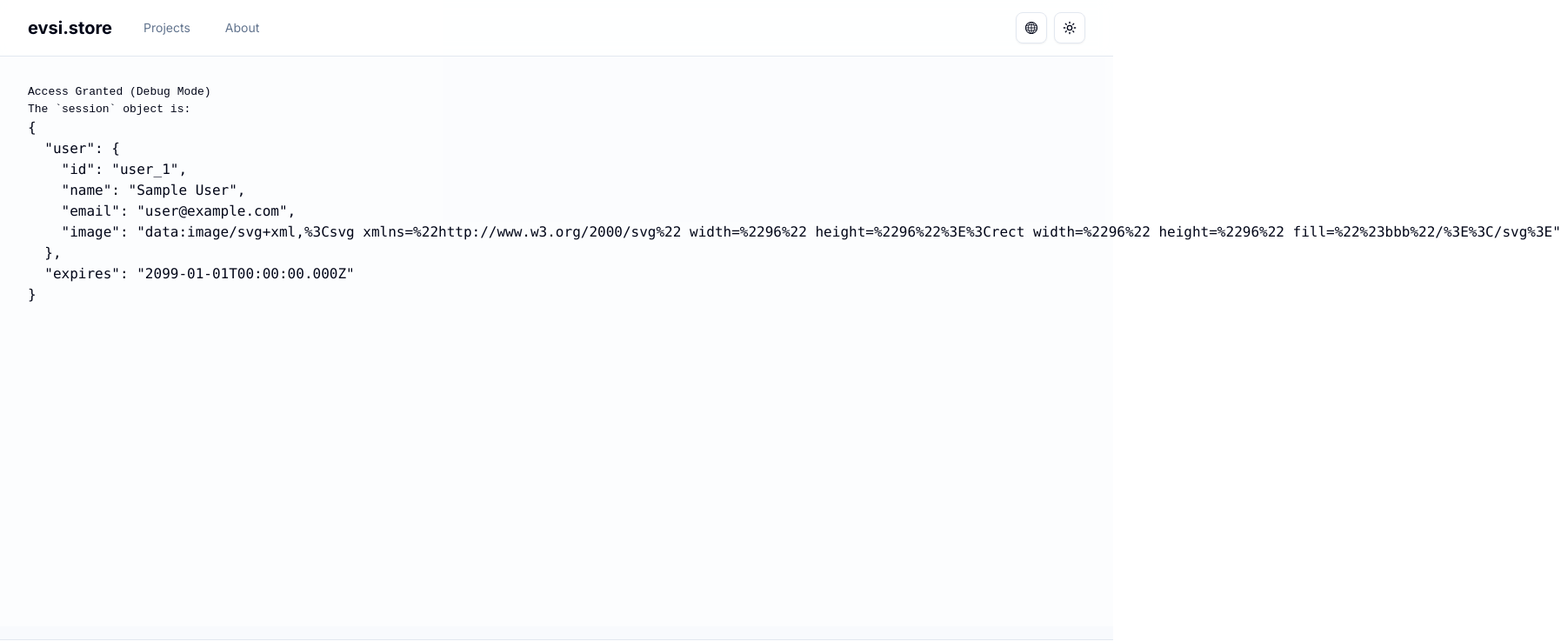
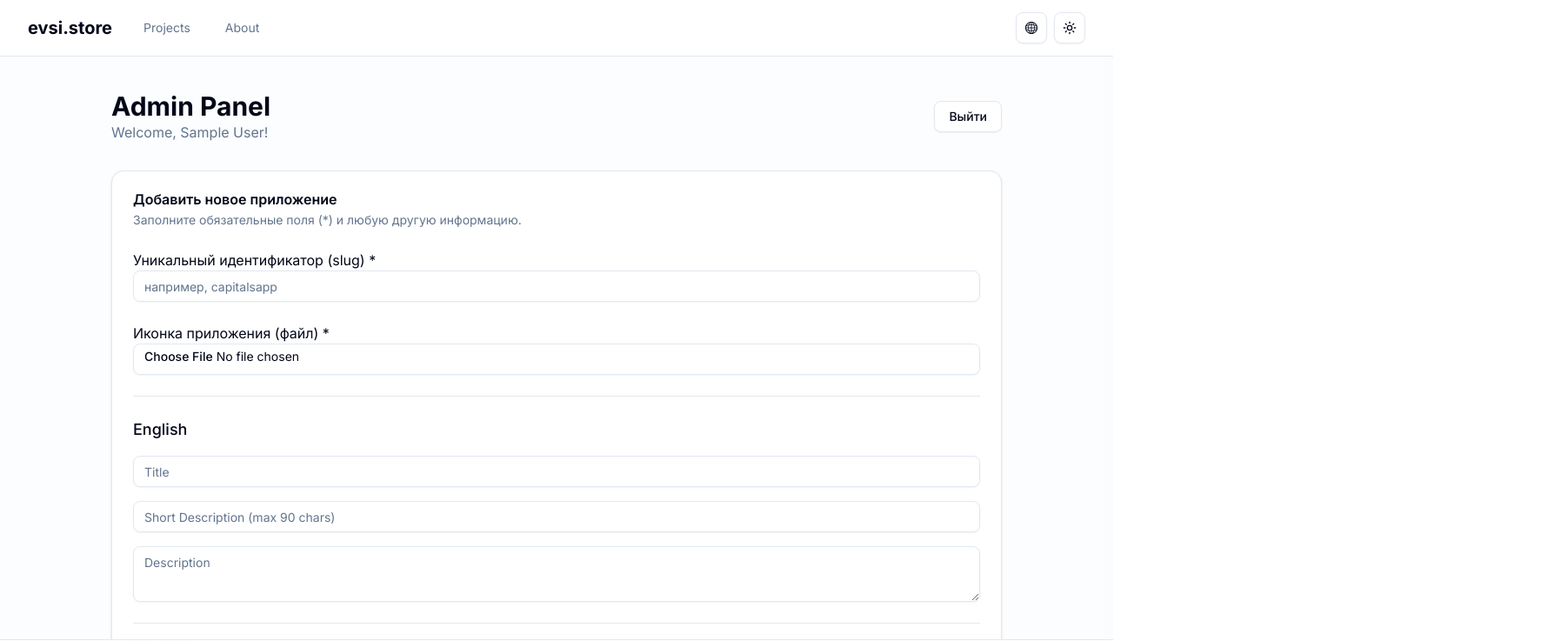
Before and after one commit to henzerboss/evsi-store, a Next.js app: page /en/admin in a window 1280 px wide. Shown: the top 737 px of the page at 87% size, 1795 px wide, since content can reach past the window. Built offline with nearby package versions, Linux system fonts and the light colour scheme; no server answers; the database is empty; sample sign-in values are in the browser's storage.

Commit message:
fix: add trustHost to auth config and fix package.json

```diff
--- a/package.json
+++ b/package.json
@@ -5,7 +5,7 @@
   "scripts": {
     "dev": "next dev",
     "build": "next build",
-    "start": "NODE_ENV=production node server.js --port 10000",
+    "start": "NODE_ENV=production next start -p 10000 -H 0.0.0.0",
     "lint": "next lint"
   },
   "dependencies": {
--- a/src/app/[locale]/admin/page.tsx
+++ b/src/app/[locale]/admin/page.tsx
@@ -1,28 +1,30 @@
 // file: src/app/[locale]/admin/page.tsx
-import { auth } from "@/auth";
+import { auth } from "@/auth"; // <-- ИЗМЕНИТЕ ПУТЬ
 import { redirect } from "next/navigation";
+import { AddApplicationForm } from "@/components/add-application-form";
+import { ApplicationsList } from "@/components/applications-list";
+import { SignOutButton } from "@/components/sign-out-button";
 
 export default async function AdminPage() {
   const session = await auth();
-
-  // Если сессии нет, мы не будем перенаправлять, а покажем, что внутри объекта session.
   if (!session) {
-    return (
-      <div style={{ padding: '2rem', fontFamily: 'monospace' }}>
-        <h1>Access Denied (Debug Mode)</h1>
-        <p>This page is for debugging. The redirect was stopped to show the session object.</p>
-        <p>The `session` object is:</p>
-        <pre>{JSON.stringify(session, null, 2)}</pre>
-      </div>
-    );
+    redirect('/login');
   }
 
-  // Если сессия есть, покажем ее содержимое
   return (
-    <div style={{ padding: '2rem', fontFamily: 'monospace' }}>
-        <h1>Access Granted (Debug Mode)</h1>
-        <p>The `session` object is:</p>
-        <pre>{JSON.stringify(session, null, 2)}</pre>
+    <div className="container max-w-5xl mx-auto py-10">
+      <div className="flex items-center justify-between mb-8">
+        <div>
+          <h1 className="text-3xl font-bold">Admin Panel</h1>
+          <p className="text-muted-foreground">Welcome, {session.user?.name}!</p>
+        </div>
+        <SignOutButton />
+      </div>
+
+      <div className="space-y-12">
+        <AddApplicationForm />
+        <ApplicationsList />
+      </div>
     </div>
   );
 }
--- a/src/auth.ts
+++ b/src/auth.ts
@@ -3,6 +3,7 @@ import NextAuth from 'next-auth';
 import Credentials from 'next-auth/providers/credentials';
 
 export const { handlers: { GET, POST }, auth, signIn, signOut } = NextAuth({
+  trustHost: true, // <-- ДОБАВЬТЕ ЭТУ СТРОКУ
   providers: [
     Credentials({
       credentials: {
```
